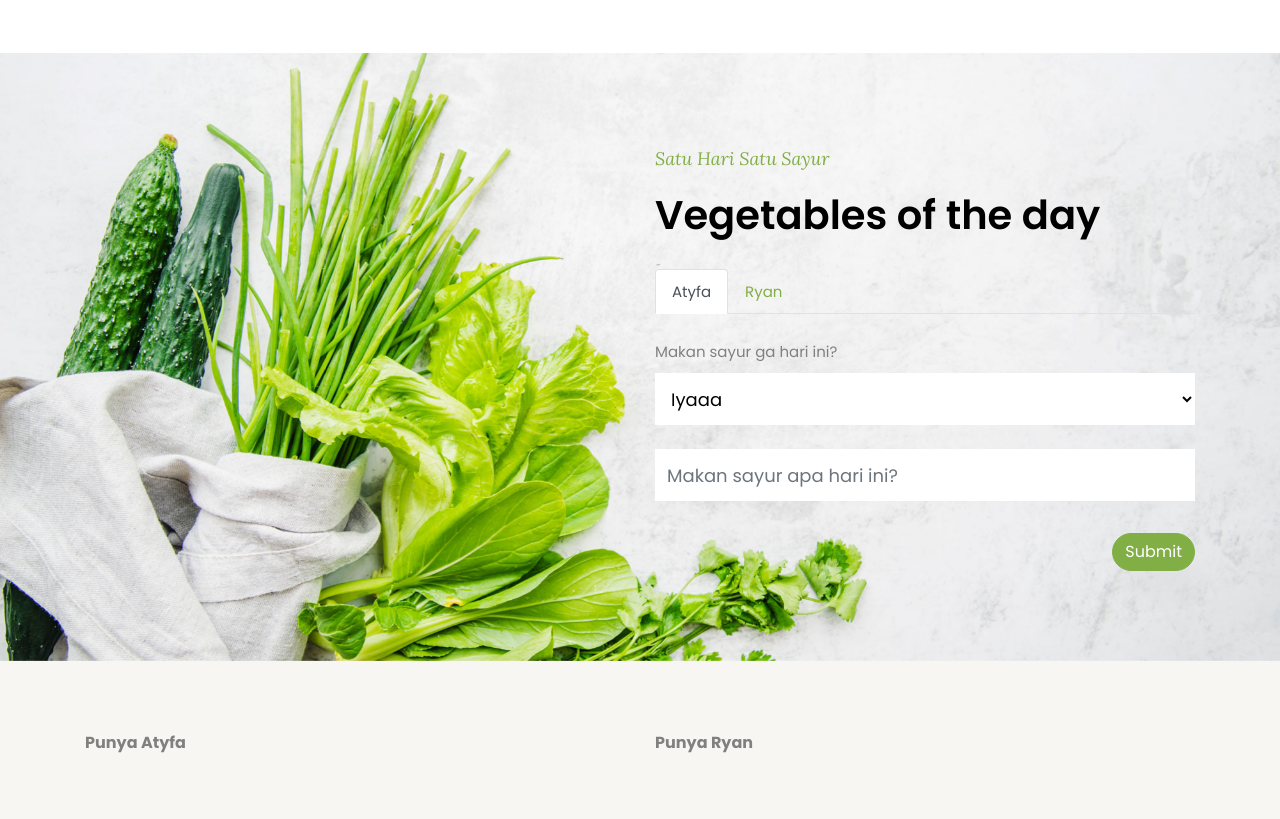
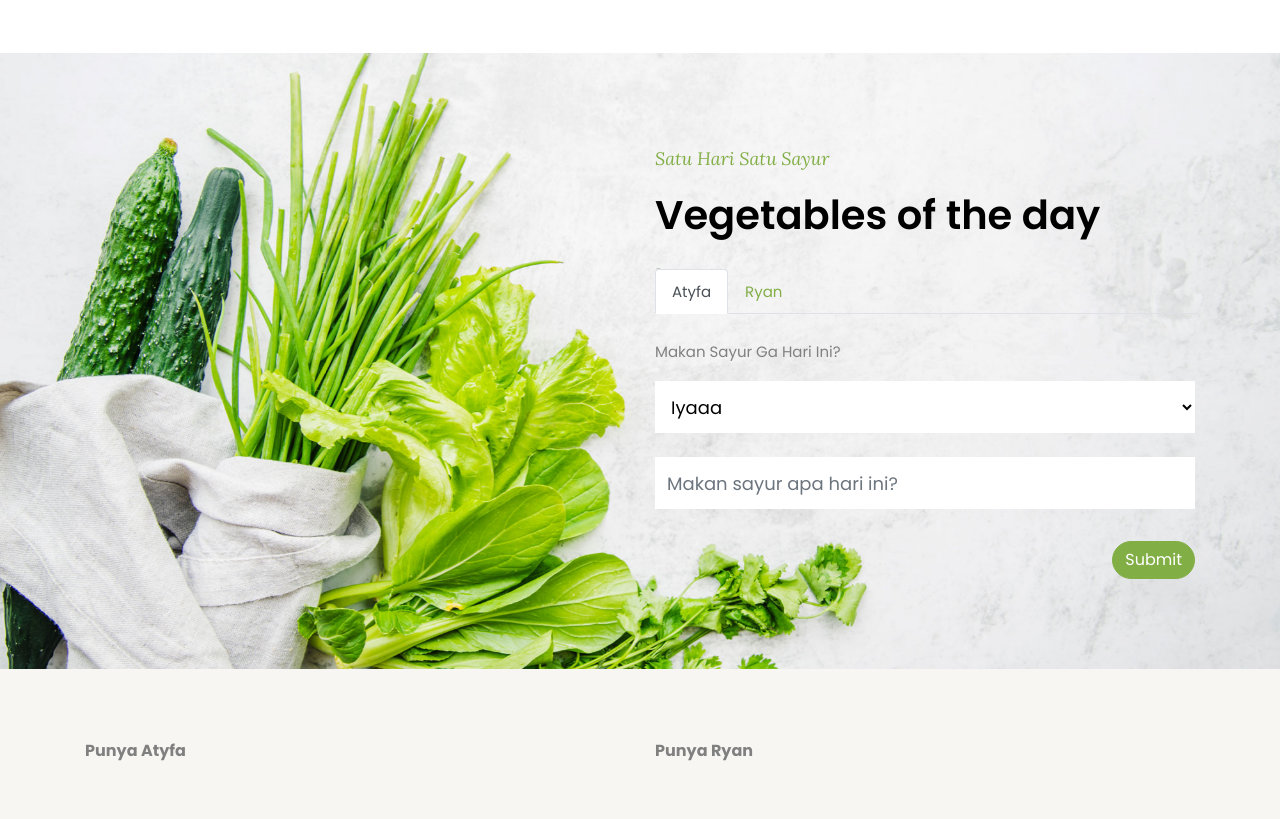
Before and after one commit to mryanafz/vegetable-monitoring, a plain HTML site: page index.html in a window 1280 px wide. Shown: the part 1068-1887 px from the top of the page. Drawn offline with nearby package versions, Linux system fonts and the light colour scheme; some packages are replaced by stand-ins of ours; no server answers; files whose address does not match are found by name.

Commit message:
update ui

```diff
--- a/index.html
+++ b/index.html
@@ -190,8 +190,7 @@
                             <div>
                                 <form name="submit-to-google-sheet1">
                                     <div class="form-group">
-                                        <label for="exampleFormControlSelect1" class="mt-4">Makan sayur ga hari
-                                            ini?</label>
+                                        <div class="float-right float-md-left mb-3 mt-4">Makan Sayur Ga Hari Ini?</div>
                                         <select class="form-control" id="makan1" name="makan">
                                             <option value="iya">Iyaaa</option>
                                             <option value="tidak">Engga</option>
@@ -211,8 +210,7 @@
                             <div>
                                 <form name="submit-to-google-sheet2">
                                     <div class="form-group">
-                                        <label for="exampleFormControlSelect1" class="mt-4">Makan sayur ga hari
-                                            ini?</label>
+                                        <div class="float-right float-md-left mb-3 mt-4">Makan Sayur Ga Hari Ini?</div>
                                         <select class="form-control" id="makan2" name="makan">
                                             <option value="iya">Iyaaa</option>
                                             <option value="tidak">Engga</option>
```
